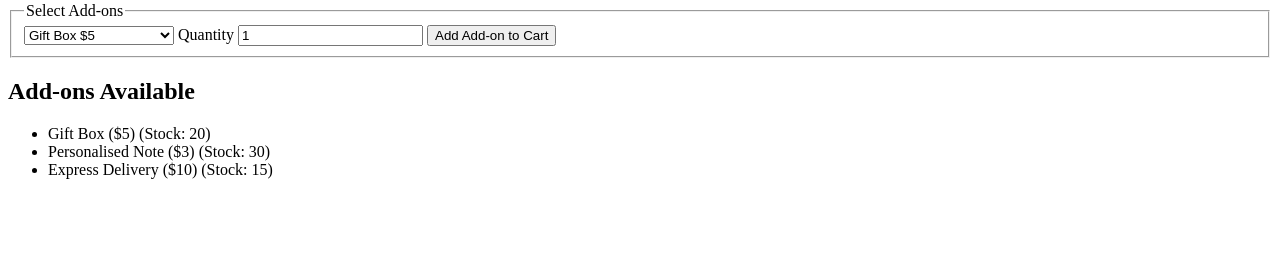
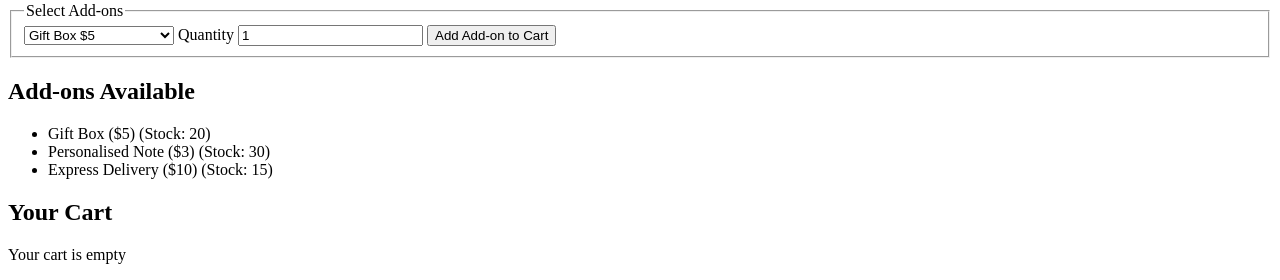
Before and after one commit to gursimrran/AS91896---AS91897--asses, a Flask app: page / in a window 1280 px wide. Shown: the part 760-1040 px from the top of the page. Before the commit the page ends 939 px from the top, so only its background shows below. Run offline with Flask 3, Linux system fonts and the light colour scheme.

Commit message:
Added cart display with item quantities and total.

```diff
--- a/templates/index1.html
+++ b/templates/index1.html
@@ -101,5 +101,22 @@
         {% endfor %}
     </ul>
 
+ <h2>Your Cart</h2>
+ {% if cart %}
+     <ul>
+        {% for item, details in cart.items() %}
+        <li>
+            {{ item }} - ${{ details['price'] }}
+            x {{ details['quantity'] }}
+            = ${{ details['price'] * details['quantity'] }}
+        </li>
+        {% endfor %}
+     </ul>
+
+     <h3> Cart Total: ${{ cart_total}}</h3>
+{% else %}
+     <p>Your cart is empty</p>
+{% endif %}
+
 </body>
 </html>
```
